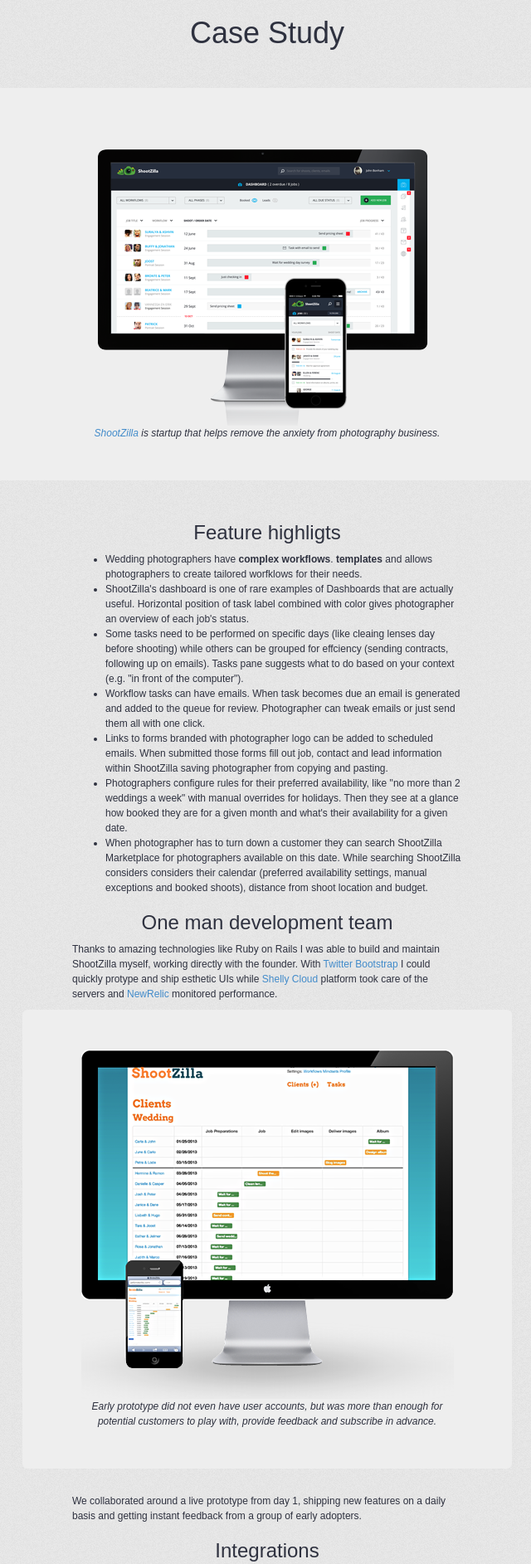
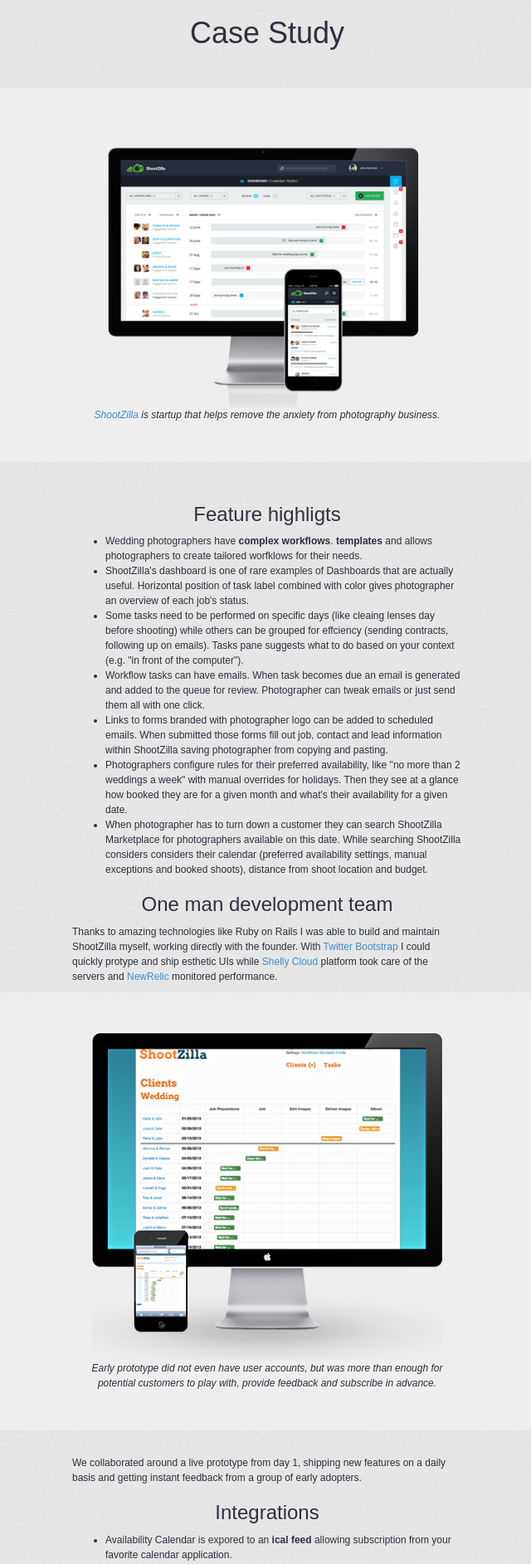
Before and after one commit to WojtekKruszewski/WojtekKruszewski.github.io, a Jekyll site: the page built from shootzilla.html, in a window 1280 px wide. Shown: the top 1885 px of the page at 83% size, without its empty margins (318-958 px from the left). Built offline with Jekyll 4.4.1, drawn with Linux system fonts in a browser that asks for light colours.

Commit message:
Make ShootZilla case-study more mobile friendly

```diff
--- a/_sass/_shootzilla.scss
+++ b/_sass/_shootzilla.scss
@@ -17,6 +17,10 @@
 
   figure {
     text-align: center;
+
+    img {
+      max-width: 90%;
+    }
   }
 
   .jumbotron {
--- a/shootzilla.html
+++ b/shootzilla.html
@@ -67,12 +67,16 @@
       <a href='http://newrelic.com' target='_blank'>NewRelic</a>
       monitored performance.
     </p>
-    <div class='jumbotron'>
+  </div>
+  <div class='jumbotron'>
+    <div class="container">
       <figure>
         <img src='/images/shootzilla-1.png'>
         <figcaption>Early prototype did not even have user accounts, but was more than enough for potential customers to play with, provide feedback and subscribe in advance.</figcaption>
       </figure>
     </div>
+  </div>
+  <div class="container">
     <p>
       We collaborated around a live prototype from day 1, shipping new features on a daily basis and getting instant feedback from a group of early adopters.
     </p>
```
